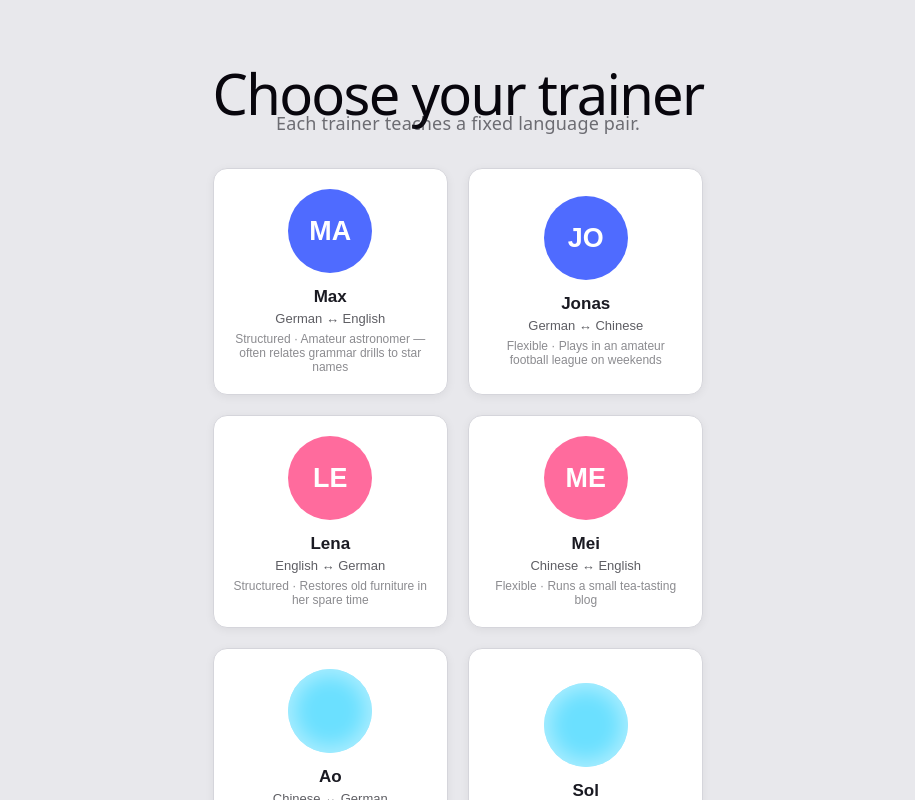
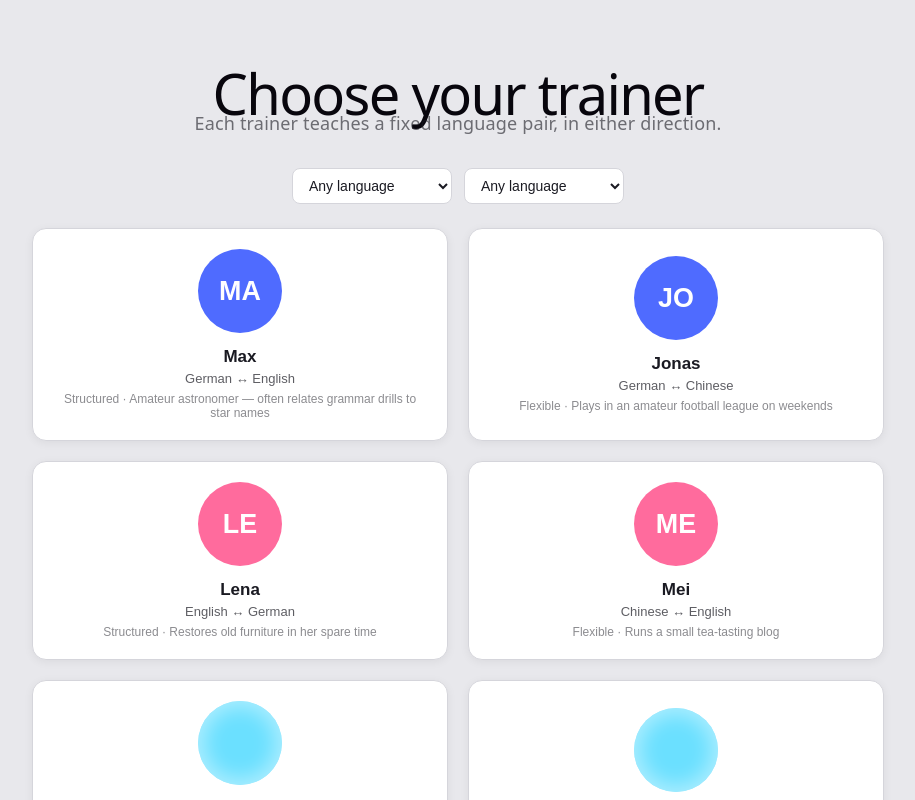
Before and after one commit to lingolearn-hue/language-trainer-dev, a React (Vite) app: page / in a window 1280 px wide. Shown: the whole page, without its empty margins (182-1097 px from the left). Built offline with nearby package versions, Linux system fonts and the light colour scheme.

Commit message:
v18: trainer-select language-pair filters (2 dropdowns, 2-column grid, non-matching trainers greyed but selectable)

```diff
--- a/src/App.css
+++ b/src/App.css
@@ -289,8 +289,23 @@ body { margin: 0; font-family: system-ui, sans-serif; background: #e8e8ec; color
   font-size: 13px; margin-bottom: 16px; padding: 0; display: block;
 }
 
+/* Language-pair filter — two plain dropdowns, order-independent (a
+   trainer matches regardless of which dropdown holds which of their two
+   languages, since every trainer teaches both directions). */
+.trainer-filters {
+  display: flex; gap: 12px; justify-content: center; margin-bottom: 24px;
+}
+.trainer-filters select {
+  padding: 8px 12px; border-radius: 8px; border: 1px solid #d5d5db;
+  background: #ffffff; color: #1a1a22; font-size: 14px; min-width: 160px;
+}
+
+/* 2 columns for now — matches (or everyone, if no filter set) come
+   first, non-matching trainers are appended after in the same grid so
+   the whole list still fills the 2-column layout, just visually
+   demoted via .trainer-card-dimmed below. */
 .trainer-grid {
-  display: grid; grid-template-columns: repeat(auto-fit, minmax(220px, 1fr));
+  display: grid; grid-template-columns: repeat(2, 1fr);
   gap: 20px;
 }
 .trainer-card {
@@ -300,6 +315,16 @@ body { margin: 0; font-family: system-ui, sans-serif; background: #e8e8ec; color
   box-shadow: 0 2px 10px rgba(0,0,0,0.06);
 }
 .trainer-card:hover { transform: translateY(-2px); border-color: #3355e0; }
+/* Doesn't match the current language filter — greyed out but still a
+   normal clickable button, just visually deprioritized below the
+   matching trainers. */
+.trainer-card.trainer-card-dimmed {
+  background: #ececef; color: #8a8a92; box-shadow: none; filter: grayscale(0.6);
+}
+.trainer-card.trainer-card-dimmed:hover { border-color: #b0b0ba; }
+.trainer-card.trainer-card-dimmed .trainer-name,
+.trainer-card.trainer-card-dimmed .trainer-languages,
+.trainer-card.trainer-card-dimmed .trainer-style { color: #8a8a92; }
 
 .trainer-avatar {
   width: 84px; height: 84px; border-radius: 50%; margin: 0 auto 14px;
--- a/src/components/TrainerSelect.tsx
+++ b/src/components/TrainerSelect.tsx
@@ -1,3 +1,4 @@
+import { useState } from "react";
 import { trainers, type Trainer } from "../data/trainers";
 import type { LangCode } from "../types";
 import { TrainerAvatar } from "./TrainerAvatar";
@@ -9,19 +10,38 @@ const LANG_LABEL: Record<LangCode, string> = {
   ja: "Japanese",
 };
 
+const ALL_LANGS: LangCode[] = ["de", "en", "zh", "ja"];
+
+// Every trainer is bilingual and teaches BOTH directions of their pair
+// (e.g. Max = de<->en, works for a "speak en / learn de" student just as
+// well as "speak de / learn en") — so matching ignores which of the two
+// filter dropdowns is "source" vs "target" and just checks pair
+// membership.
+function matchesFilter(t: Trainer, langA: LangCode | "", langB: LangCode | ""): boolean {
+  if (!langA && !langB) return true; // no filter set — everyone matches
+  if (langA && langB) return t.languages.includes(langA) && t.languages.includes(langB);
+  const only = langA || langB;
+  return t.languages.includes(only as LangCode);
+}
+
 export function TrainerSelect({
   onSelect,
 }: {
   onSelect: (trainer: Trainer) => void;
 }) {
+  const [langA, setLangA] = useState<LangCode | "">("");
+  const [langB, setLangB] = useState<LangCode | "">("");
+
+  const matching = trainers.filter((t) => matchesFilter(t, langA, langB));
+  const nonMatching = trainers.filter((t) => !matchesFilter(t, langA, langB));
+
+  function renderCard(t: Trainer, dimmed: boolean) {
     return (
-    <div className="trainer-select">
-      <h1>Choose your trainer</h1>
-      <p className="subtitle">Each trainer teaches a fixed language pair.</p>
-
-      <div className="trainer-grid">
-        {trainers.map((t) => (
-          <button key={t.id} className="trainer-card" onClick={() => onSelect(t)}>
+      <button
+        key={t.id}
+        className={`trainer-card${dimmed ? " trainer-card-dimmed" : ""}`}
+        onClick={() => onSelect(t)}
+      >
         <TrainerAvatar trainer={t} />
         <div className="trainer-name">{t.name}</div>
         <div className="trainer-languages">
@@ -31,7 +51,36 @@ export function TrainerSelect({
           {t.defaultStyle === "rigid" ? "Structured" : "Flexible"} · {t.hobby.split(".")[0]}
         </div>
       </button>
+    );
+  }
+
+  return (
+    <div className="trainer-select">
+      <h1>Choose your trainer</h1>
+      <p className="subtitle">Each trainer teaches a fixed language pair, in either direction.</p>
+
+      <div className="trainer-filters">
+        <select value={langA} onChange={(e) => setLangA(e.target.value as LangCode | "")}>
+          <option value="">Any language</option>
+          {ALL_LANGS.map((l) => (
+            <option key={l} value={l}>
+              {LANG_LABEL[l]}
+            </option>
           ))}
+        </select>
+        <select value={langB} onChange={(e) => setLangB(e.target.value as LangCode | "")}>
+          <option value="">Any language</option>
+          {ALL_LANGS.map((l) => (
+            <option key={l} value={l}>
+              {LANG_LABEL[l]}
+            </option>
+          ))}
+        </select>
+      </div>
+
+      <div className="trainer-grid">
+        {matching.map((t) => renderCard(t, false))}
+        {nonMatching.map((t) => renderCard(t, true))}
       </div>
     </div>
   );
```
Also changed, not shown: 1 other file (tests, documents, lock files or other folders). Lines whose indentation alone changed are shown as unchanged.
